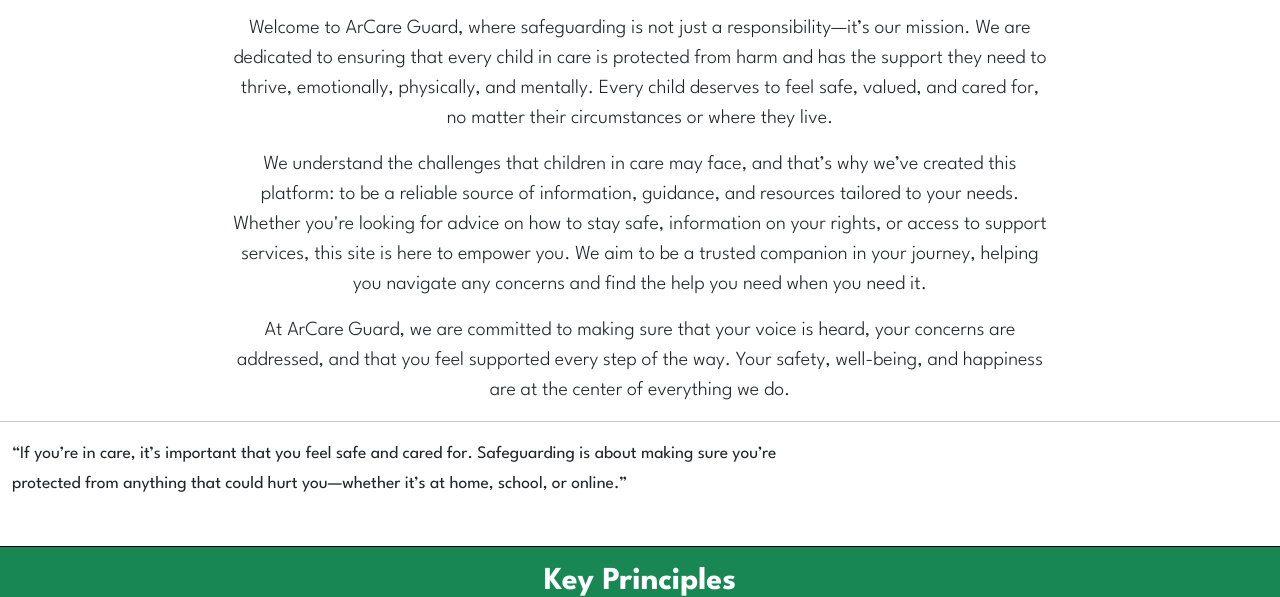
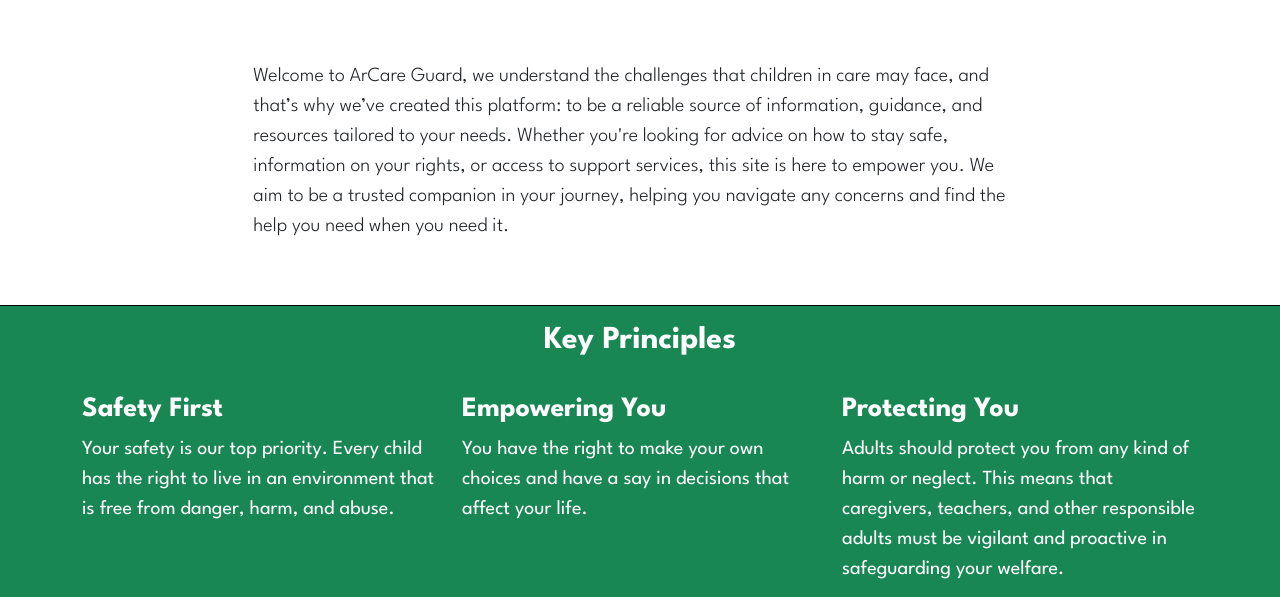
Before and after one commit to Rayet01/ArCare-Guard, a plain HTML site: page index.html in a window 1280 px wide. Shown: the part 682-1279 px from the top of the page. Drawn offline with nearby package versions, Linux system fonts and the light colour scheme.

Commit message:
Update intro section content and increase carousel intervals

```diff
--- a/assets/css/style.css
+++ b/assets/css/style.css
@@ -44,6 +44,10 @@ h1, h2, h3 {
     margin-top: 5rem;
 }
 
+/*--------------------------------------------Introduction section*/
+
+
+
 /*--------------------------------------------Key principles section*/
 
 .kp-section {
--- a/index.html
+++ b/index.html
@@ -82,7 +82,7 @@
           </ol>
           <div class="carousel-inner">
             <!-- Carousel items -->
-            <div class="carousel-item active" data-bs-interval="8000">
+            <div class="carousel-item active" data-bs-interval="10000">
               <div class="overlay-image"
                 style="background-image: url(https://images.stockcake.com/public/a/0/8/a0859dd5-926c-4358-929d-4b965b785124/colorful-celebration-joy-stockcake.jpg);">
               </div>
@@ -94,7 +94,7 @@
                   their health and educational outcomes.</p>
               </div>
             </div>
-            <div class="carousel-item" data-bs-interval="8000">
+            <div class="carousel-item" data-bs-interval="10000">
               <div class="overlay-image"
                 style="background-image: url(https://images.stockcake.com/public/3/d/a/3da57a1f-040b-489c-8461-3845060b5b2a_large/joyful-youth-gathering-stockcake.jpg);">
               </div>
@@ -106,7 +106,7 @@
                   resources and support they need to thrive.</p>
               </div>
             </div>
-            <div class="carousel-item" data-bs-interval="8000">
+            <div class="carousel-item" data-bs-interval="10000">
               <div class="overlay-image"
                 style="background-image: url(https://images.stockcake.com/public/b/c/f/bcfb7316-6ff3-4f6c-b492-e296748d56dc_large/colorful-celebration-joy-stockcake.jpg);">
               </div>
@@ -140,28 +140,13 @@
   <!-- Introduction section -->
   <div class="container-full">
     <section>
-      <h2 class="text-center mb-3 mt-5">Introduction</h2>
       <div class="row">
-        <div class="col-md-8 px-4 text-center mx-auto">
-          <p class="lead">Welcome to ArCare Guard, where safeguarding is not just a responsibility—it’s our mission.
-            We are dedicated to ensuring that every child in care is protected from harm and has the support they need to thrive, emotionally, physically, and mentally.
-            Every child deserves to feel safe, valued, and cared for, no matter their circumstances or where they live.</p>
-          </div>
-          <div class="col-md-8 px-4 text-center mx-auto">
-            <p class="lead">We understand the challenges that children in care may face, and that’s why we’ve created this platform: to be a reliable source of information, guidance, and resources tailored to your needs.
+          <h2 class="text-center mb-3 mt-5">Introduction</h2>
+          <div class="col-md-8 p-5 mx-auto">
+            <p class="lead">Welcome to ArCare Guard, we understand the challenges that children in care may face, and that’s why we’ve created this platform: to be a reliable source of information, guidance, and resources tailored to your needs.
               Whether you're looking for advice on how to stay safe, information on your rights, or access to support services, this site is here to empower you.
               We aim to be a trusted companion in your journey, helping you navigate any concerns and find the help you need when you need it.</p>
             </div>
-            <div class="col-md-8 px-4 text-center mx-auto">
-              <p class="lead">At ArCare Guard, we are committed to making sure that your voice is heard, your concerns are addressed, and that you feel supported every step of the way.
-                Your safety, well-being, and happiness are at the center of everything we do.</p>
-              </div>
-              <hr>
-            <div class="col-md-8 px-4 mb-5">
-            <small class="text-body-secondary">“If you’re in care, it’s important that you feel safe and cared for.
-              Safeguarding is about making sure you’re protected from anything that could hurt you—whether it’s at home,
-              school, or online.”</small>
-        </div>
       </div>
     </section>
   </div>
```
